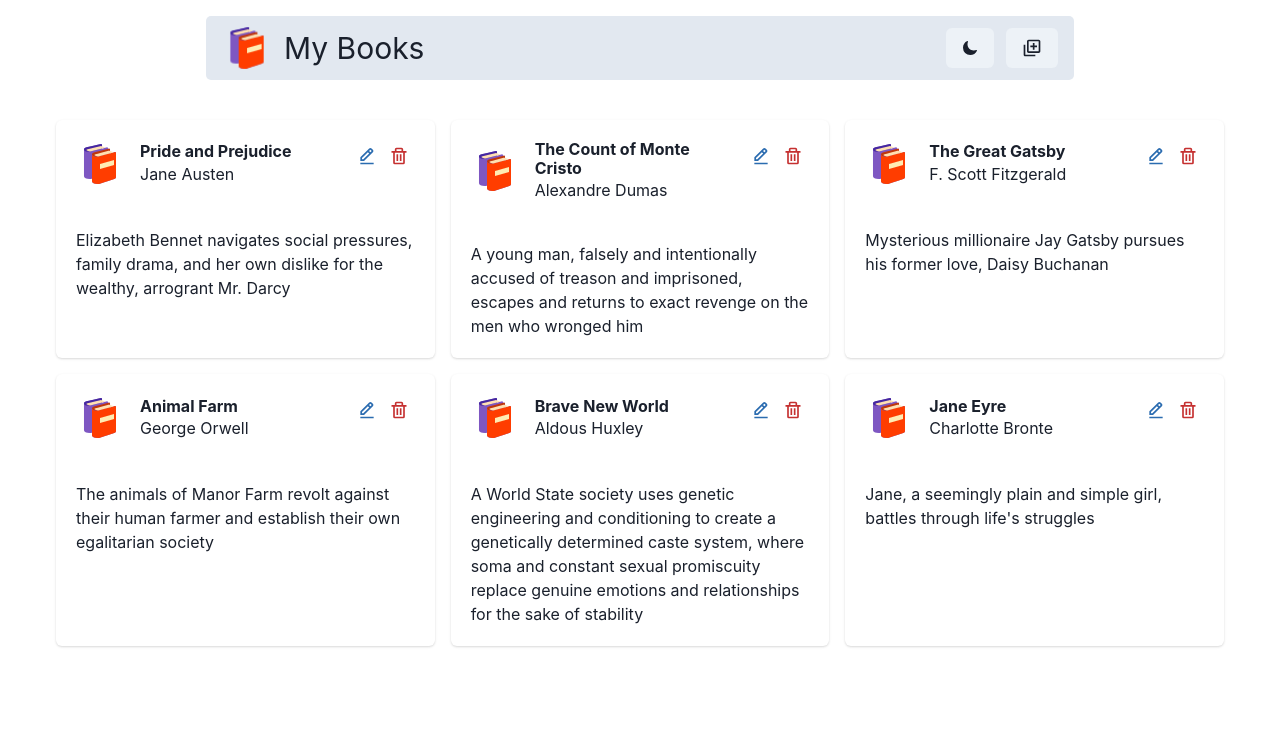
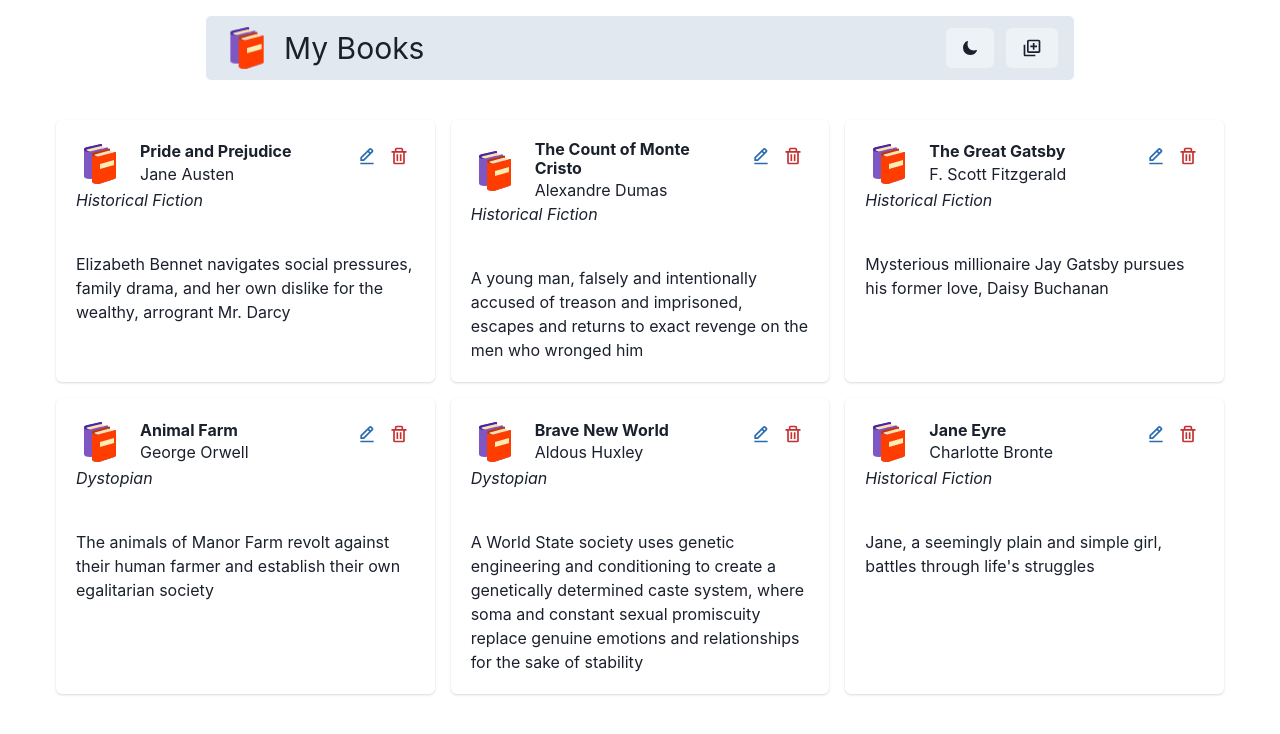
Before and after one commit to LaurenCummings/book-project, a React (Vite) app in the folder frontend/: page / in a window 1280 px wide. Shown: the top 734 px of the page. Built offline with nearby package versions, Linux system fonts and the light colour scheme.

Commit message:
added genre to book card

```diff
--- a/frontend/src/components/BookCard.jsx
+++ b/frontend/src/components/BookCard.jsx
@@ -26,6 +26,7 @@ const BookCard = ({ book }) => {
                     />
                 </Flex>
             </Flex>
+            <Text fontStyle="italic">{book.genre}</Text>
         </CardHeader>
 
         <CardBody>
```
